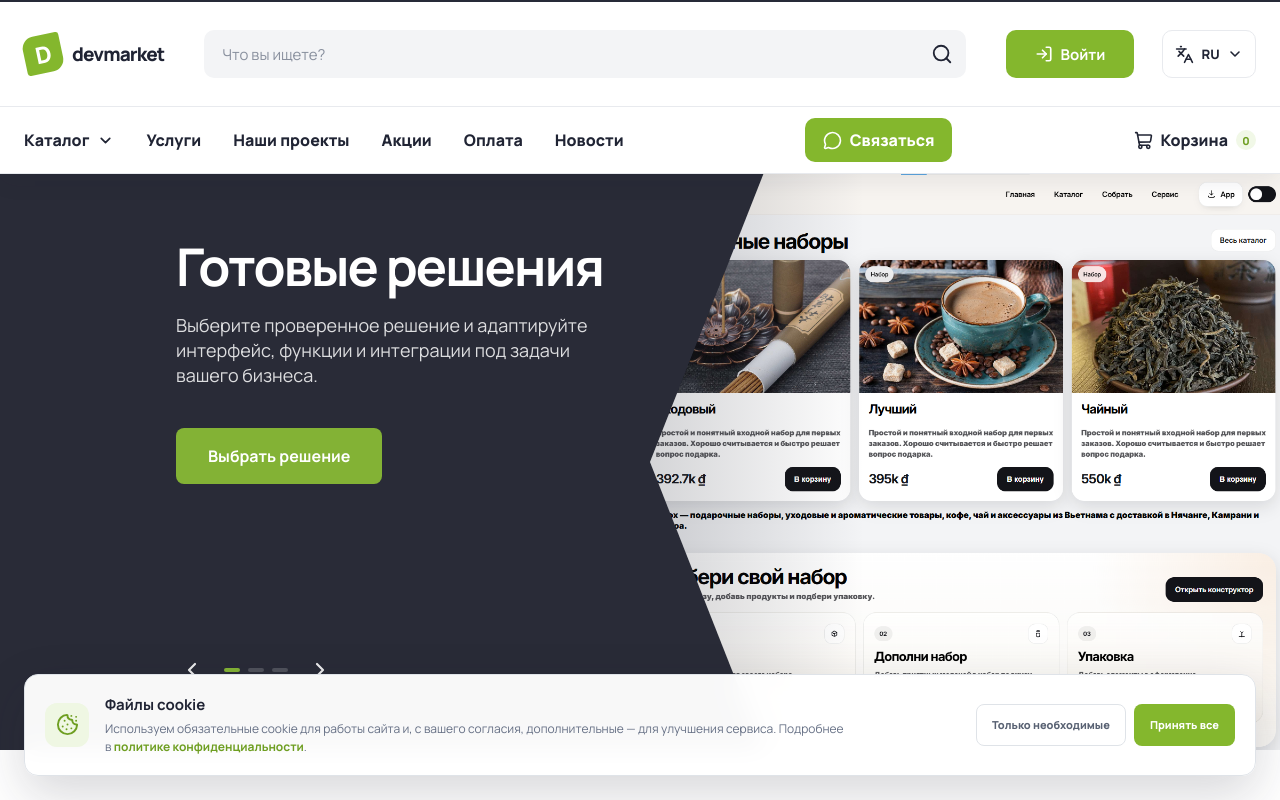
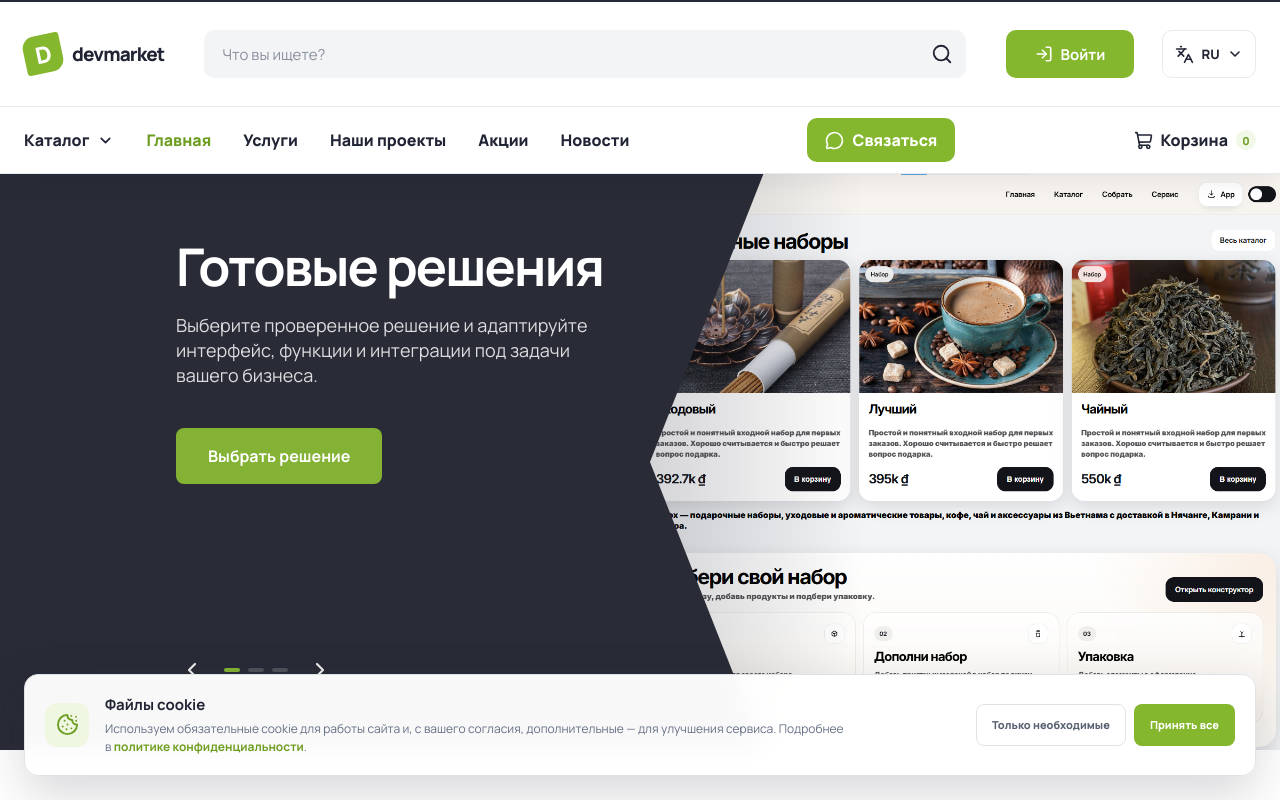
Before and after one commit to Bitaxa-72/devMarket, a React (Vite) app: page / in a window 1280 px wide. Shown: the top 800 px of the page. Built offline with nearby package versions, Linux system fonts and the light colour scheme.

Commit message:
adjust public header navigation

```diff
--- a/src/components/Header.jsx
+++ b/src/components/Header.jsx
@@ -1,13 +1,13 @@
-import { ChevronDown, ChevronRight, Ellipsis, FileText, FolderKanban, Languages, LayoutGrid, LogIn, MessageCircle, Newspaper, Percent, Search, ShieldCheck, ShoppingCart, WalletCards, Wrench, X } from 'lucide-react';
+import { ChevronDown, ChevronRight, Ellipsis, FileText, FolderKanban, Languages, LayoutGrid, LogIn, MessageCircle, Newspaper, Percent, Search, ShieldCheck, ShoppingCart, Wrench, X } from 'lucide-react';
 import { useEffect, useRef, useState } from 'react';
 import { Link, NavLink, useNavigate } from 'react-router-dom';
 import { Logo } from './Logo';
 
 const navigationItems = [
+  { label: 'Главная', to: '/' },
   { label: 'Услуги', to: '/services' },
   { label: 'Наши проекты', to: '/projects' },
   { label: 'Акции', to: '/promotions' },
-  { label: 'Оплата', to: '/payment' },
   { label: 'Новости', to: '/news' },
 ];
 
@@ -24,7 +24,6 @@ const moreItems = [
   { label: 'Проекты', to: '/projects', icon: FolderKanban },
   { label: 'Новости', to: '/news', icon: Newspaper },
   { label: 'Акции', to: '/promotions', icon: Percent },
-  { label: 'Оплата', to: '/payment', icon: WalletCards },
 ];
 
 const legalItems = [
```
Also changed, not shown: 1 other file (tests, documents, lock files or other folders).
